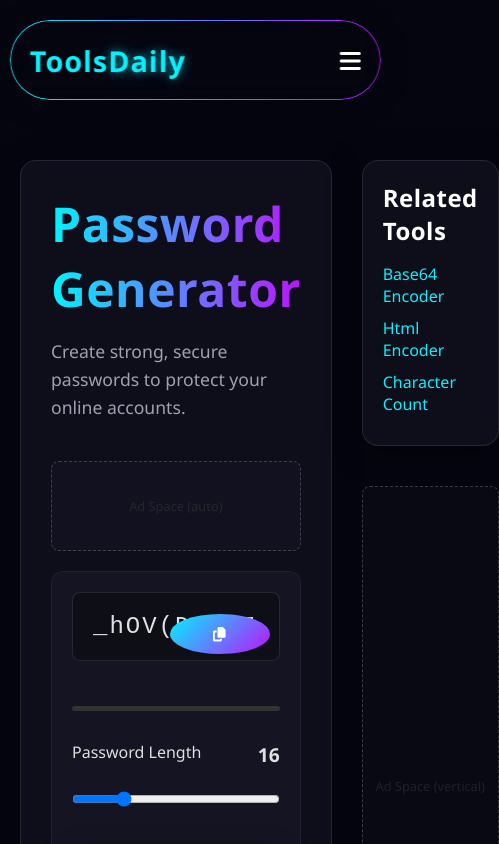
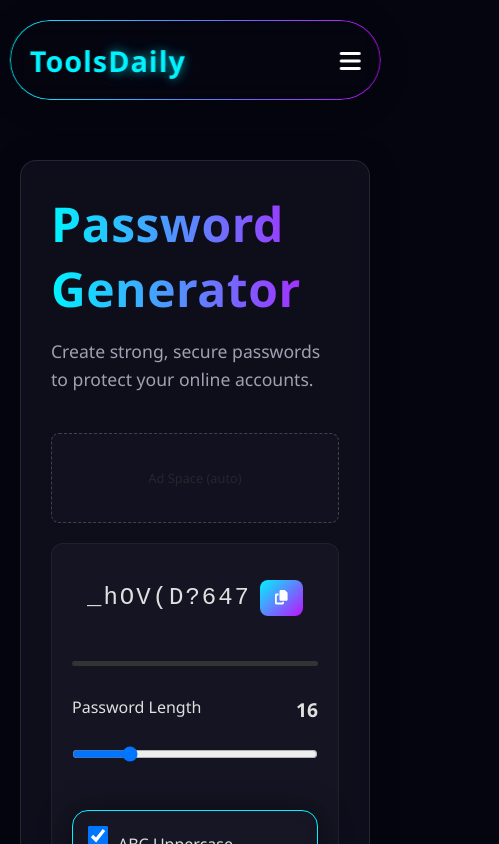
Before and after one commit to rajivnayanc/tools-daily.com, a Next.js app: page /out/password-generator in a window 390 px wide. Shown: the top 844 px of the page, 499 px wide, since content can reach past the window. Built offline with nearby package versions, Linux system fonts and the light colour scheme.

Commit message:
[FIX] Responsiveness issues.

```diff
--- a/src/globals.css
+++ b/src/globals.css
@@ -582,6 +582,17 @@ footer {
   height: fit-content;
 }
 
+@media (max-width: 900px) {
+  .tool-dashboard {
+    flex-direction: column;
+  }
+
+  .tool-sidebar {
+    width: 100%;
+    position: static;
+  }
+}
+
 .tool-workspace {
   background: var(--bg-card);
   border: 1px solid rgba(255, 255, 255, 0.1);
--- a/src/pages/image-compressor/index.js
+++ b/src/pages/image-compressor/index.js
@@ -271,7 +271,7 @@ export default function ImageCompressor() {
 
                   </div>
 
-                  <div className="image-comparison" style={{ display: 'grid', gridTemplateColumns: 'repeat(auto-fit, minmax(300px, 1fr))', gap: '30px' }}>
+                  <div className="image-comparison" style={{ display: 'grid', gridTemplateColumns: 'repeat(auto-fit, minmax(240px, 1fr))', gap: '20px' }}>
 
                     <div className="image-card glass-panel" style={{ padding: '15px', display: 'flex', flexDirection: 'column' }}>
                       <h4>Original</h4>
--- a/src/pages/password-generator/index.js
+++ b/src/pages/password-generator/index.js
@@ -116,27 +116,42 @@ export default function PasswordGenerator() {
 
             <div className="tool-panel">
 
-              <div className="password-display" style={{ position: 'relative', marginBottom: '30px' }}>
+              <div className="password-display glass-input" style={{
+                display: 'flex',
+                alignItems: 'center',
+                justifyContent: 'space-between',
+                marginBottom: '30px',
+                padding: '10px 15px',
+                gap: '10px'
+              }}>
                 <input
                   type="text"
                   value={password}
                   readOnly
-                  className="glass-input"
                   style={{
+                    flex: 1,
+                    background: 'transparent',
+                    border: 'none',
                     fontSize: '1.5rem',
                     textAlign: 'center',
-                    padding: '20px',
                     letterSpacing: '2px',
                     fontFamily: 'monospace',
-                    color: strength === 'Strong' ? 'var(--success)' : strength === 'Medium' ? 'var(--warning)' : 'var(--danger)'
+                    color: strength === 'Strong' ? 'var(--success)' : strength === 'Medium' ? 'var(--warning)' : 'var(--danger)',
+                    padding: '10px 0',
+                    width: '100%',
+                    margin: 0 // Override global input margin
                   }}
                 />
                 <button
                   onClick={handleCopy}
                   className="btn primary"
                   style={{
-                    position: 'absolute', right: '10px', top: '50%', transform: 'translateY(-50%)',
-                    borderRadius: '50%', width: '40px', height: '40px', padding: 0
+                    borderRadius: '8px',
+                    width: 'auto',
+                    height: 'auto',
+                    padding: '10px 15px',
+                    minWidth: 'auto',
+                    flexShrink: 0
                   }}
                   title="Copy Password"
                 >
```
Also changed, not shown: src/pages/regex-tester/index.js (+13 -3 lines).
